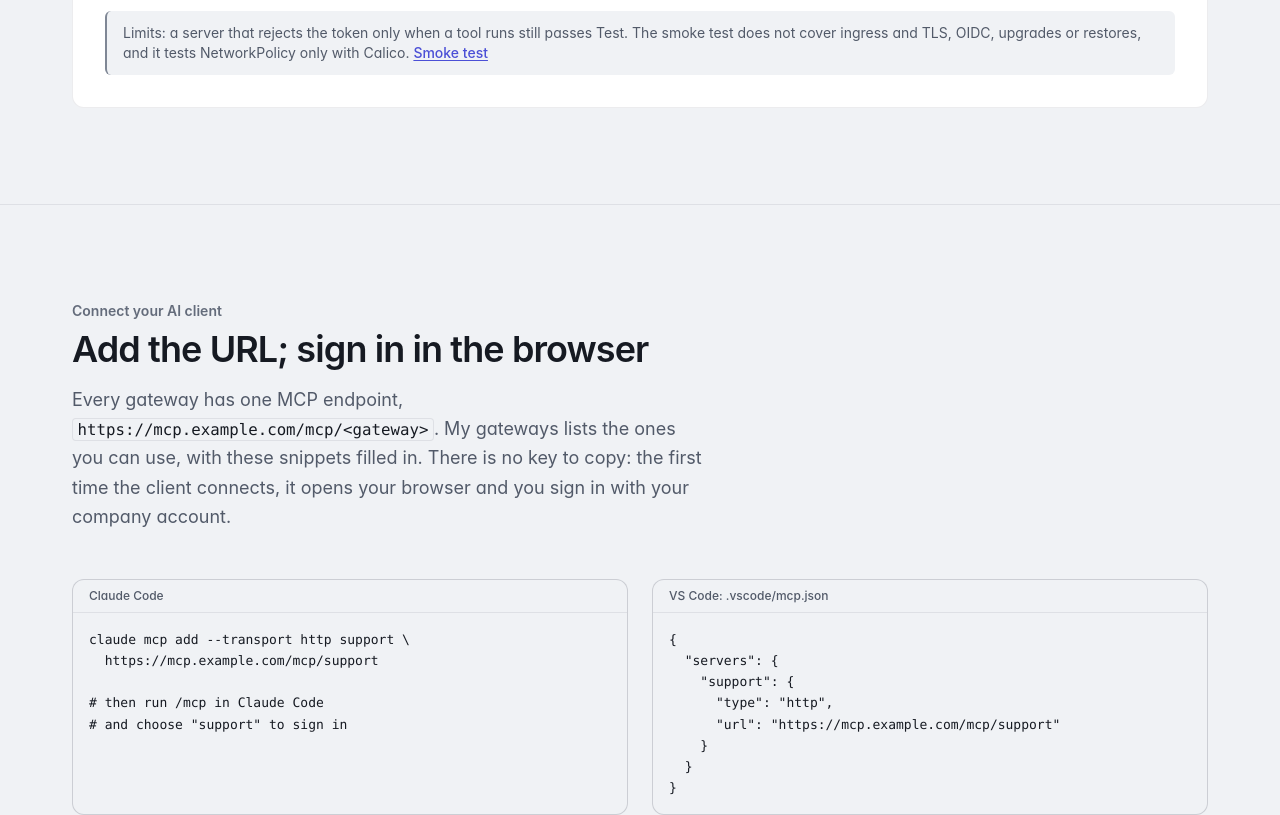
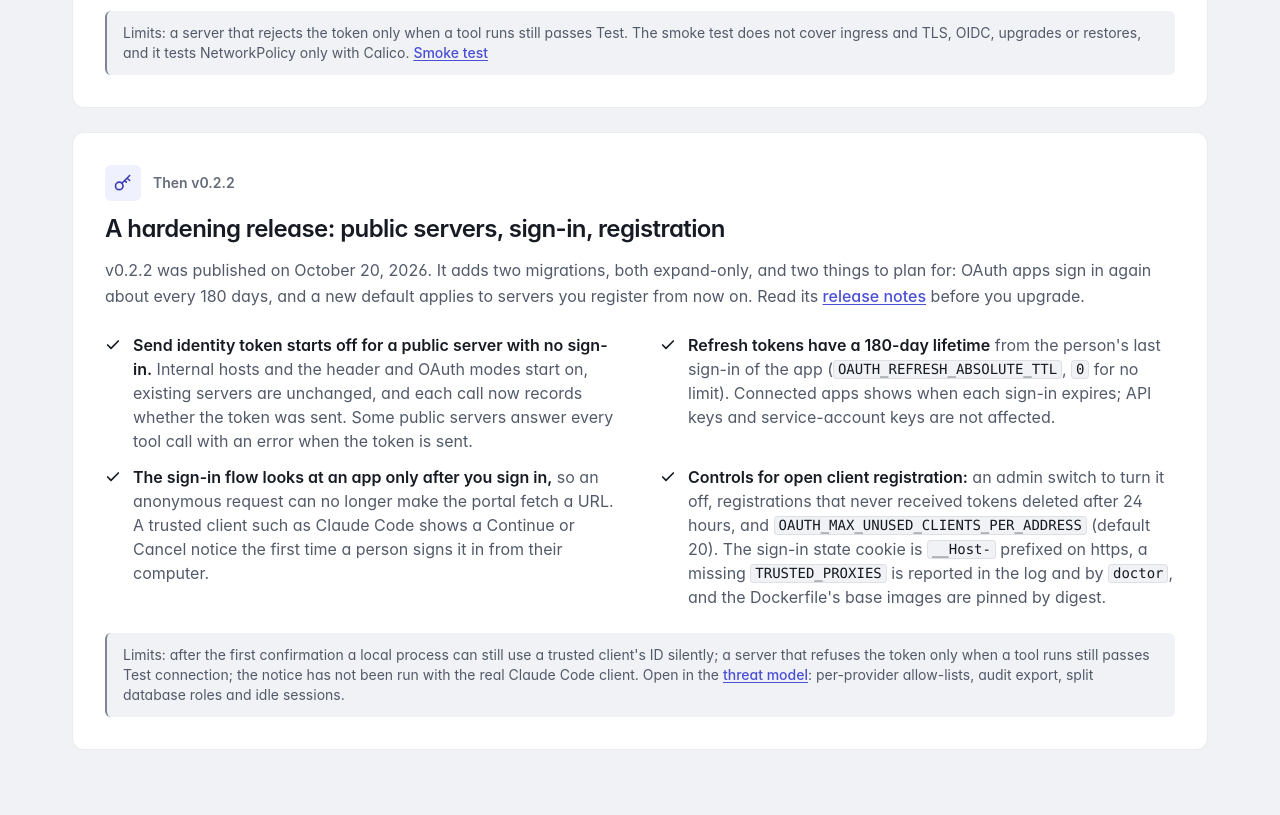
Before and after one commit to ncecere/omp-website, a Next.js app: page / in a window 1280 px wide. Shown: the part 8480-9295 px from the top of the page. Built offline with nearby package versions, Linux system fonts and the light colour scheme.

Commit message:
Landing page: v0.2.2 card after the v0.2.1 card (what changed, upgrade notes, limits); status card facts from the v0.2.2 notes

```diff
--- a/app/page.tsx
+++ b/app/page.tsx
@@ -812,6 +812,55 @@ function NewInRelease() {
               </>
             }
           />
+
+          {/* docs/releases/v0.2.2.md "What changed", "Upgrading" and "Known limitations"; docs/threat-model.md section 9 */}
+          <FeatureCard
+            id="new-hardening"
+            icon={<Key className="size-5" />}
+            eyebrow={`Then ${site.version}`}
+            title="A hardening release: public servers, sign-in, registration"
+            wide
+            lead={
+              <p>
+                {site.version} was published on October 20, 2026. It adds two migrations, both expand-only, and two things to plan
+                for: OAuth apps sign in again about every 180 days, and a new default applies to servers you register from
+                now on. Read its <TextLink href={site.releaseNotesUrl}>release notes</TextLink> before you upgrade.
+              </p>
+            }
+            bullets={[
+              <>
+                <Strong>Send identity token starts off for a public server with no sign-in.</Strong> Internal hosts and the
+                header and OAuth modes start on, existing servers are unchanged, and each call now records whether the token
+                was sent. Some public servers answer every tool call with an error when the token is sent.
+              </>,
+              <>
+                <Strong>Refresh tokens have a 180-day lifetime</Strong> from the person&apos;s last sign-in of the app (
+                <code>OAUTH_REFRESH_ABSOLUTE_TTL</code>, <code>0</code> for no limit). Connected apps shows when each sign-in
+                expires; API keys and service-account keys are not affected.
+              </>,
+              <>
+                <Strong>The sign-in flow looks at an app only after you sign in,</Strong> so an anonymous request can no
+                longer make the portal fetch a URL. A trusted client such as Claude Code shows a Continue or Cancel notice
+                the first time a person signs it in from their computer.
+              </>,
+              <>
+                <Strong>Controls for open client registration:</Strong> an admin switch to turn it off, registrations that
+                never received tokens deleted after 24 hours, and <code>OAUTH_MAX_UNUSED_CLIENTS_PER_ADDRESS</code> (default
+                20). The sign-in state cookie is <code>__Host-</code> prefixed on https, a missing{" "}
+                <code>TRUSTED_PROXIES</code> is reported in the log and by <code>doctor</code>, and the Dockerfile&apos;s base
+                images are pinned by digest.
+              </>,
+            ]}
+            note={
+              <>
+                Limits: after the first confirmation a local process can still use a trusted client&apos;s ID silently; a
+                server that refuses the token only when a tool runs still passes Test connection; the notice has not been
+                run with the real Claude Code client. Open in the{" "}
+                <TextLink href={site.threatModelUrl}>threat model</TextLink>: per-provider allow-lists, audit export, split
+                database roles and idle sessions.
+              </>
+            }
+          />
         </div>
       </div>
     </section>
@@ -1211,21 +1260,23 @@ function OpenSource() {
                 hosted MCP server has run end to end with each person&apos;s own GitHub sign-in.
               </p>
               <p>
-                {site.previousVersion} and {site.version} were both published on October 18, 2026, the day after v0.1.0. It is
-                pre-1.0 software and hasn&apos;t run in production. Claude Code 2.1.280 has been run on the 2026-07-28
-                revision, with an API key and with its OAuth sign-in (discovery, lists, tool calls and the consent link), and
-                {site.version} runs on one real cluster (a CloudNativePG database with continuous archiving and a tested
-                restore). The Kubernetes manifests also pass a smoke test on a kind cluster. Not verified yet: a client that
-                declares URL elicitation, VS Code and Cursor, a real Google or Microsoft
-                provider for delegated credentials (only GitHub has run end to end), email over TLS to a real mail
-                provider, a real Slack webhook, and an end-to-end test that provider tokens are redacted from captured
-                payloads (unit tests only). Pilot it before you depend on it.
+                {site.previousVersion} and {site.patchVersion} were both published on October 18, 2026, the day after v0.1.0,
+                and {site.version} on October 20. It is pre-1.0 software and hasn&apos;t run in production. Claude Code
+                2.1.280 has been run on the 2026-07-28 revision, with an API key and with its OAuth sign-in (discovery,
+                lists, tool calls and the consent link), and {site.version} runs on one real cluster (a CloudNativePG
+                database with continuous archiving and a tested restore). The Kubernetes manifests also pass a smoke test on
+                a kind cluster. Not verified yet: the one-time notice for a trusted client with the real Claude Code client
+                (an integration test covers the whole flow), a client that declares URL elicitation, VS Code and Cursor, a
+                real Google or Microsoft provider for delegated credentials (only GitHub has run end to end), email over
+                TLS to a real mail provider, and a real Slack webhook. Pilot it before you depend on it.
               </p>
               <p>
                 Limits: remote servers only (no stdio); streaming covers the progress of a tool call, with no
                 server-pushed list changes or resource subscriptions; no sampling or roots relay; notifications are sent
                 by one loop on one replica at a time; a server that rejects the identity token only when a tool runs
-                passes Test connection; the smoke test doesn&apos;t cover ingress and TLS, OIDC, upgrades or restores.
+                passes Test connection; after its first confirmation a local process can still use a trusted client&apos;s ID
+                silently; the smoke test doesn&apos;t cover ingress and TLS, OIDC, upgrades or restores; per-provider
+                allow-lists, audit export, split database roles and idle sessions are still open in the threat model.
                 Next on the{" "}
                 <TextLink href={site.roadmapUrl}>roadmap</TextLink> (an order of work, not a schedule; every item is a
                 GitHub issue with its implementation plan): a pilot with a real team, real-client checks and a few open
```
